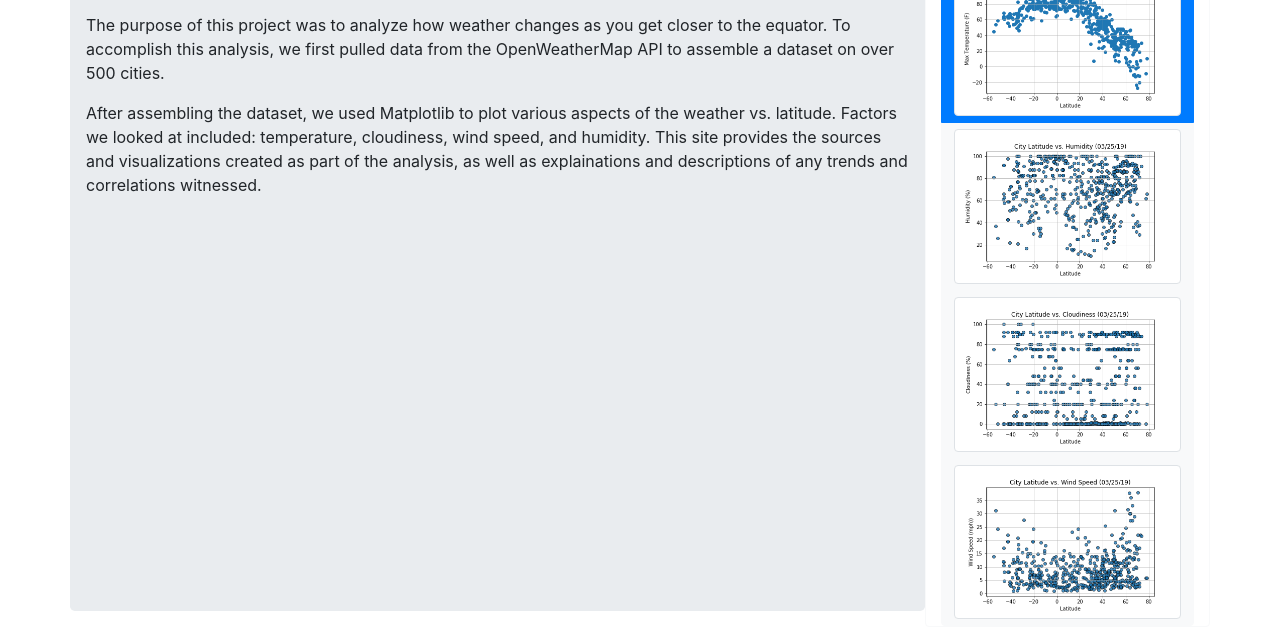
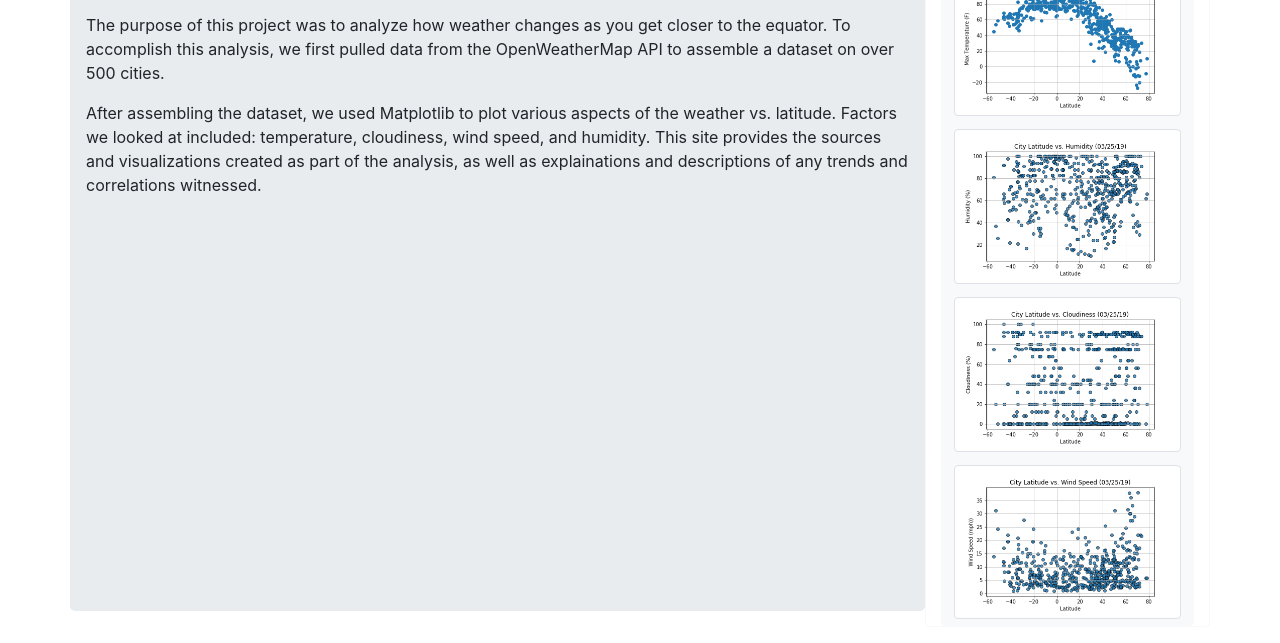
Before and after one commit to cinhui/WeatherPy, a plain HTML site: page index.html in a window 1280 px wide. Shown: the part 215-858 px from the top of the page. Drawn offline with nearby package versions, Linux system fonts and the light colour scheme.

Commit message:
fixed button

```diff
--- a/index.html
+++ b/index.html
@@ -72,7 +72,7 @@
         <!-- <div class="card-body"> -->
         <h4 class="card-title text-center text-nowrap">Visualizations</h4>
         <div class="btn-group-vertical" role="group">
-          <a href="./temperature.html" class="btn btn-outline-primary active" role="button" aria-pressed="true">
+          <a href="./temperature.html" class="btn btn-light" role="button">
             <img src="./output_data/latitude_vs_temperature.png" class="img-thumbnail" alt="temperature">
           </a>
           <a href="./humidity.html" class="btn btn-light" role="button">
```
